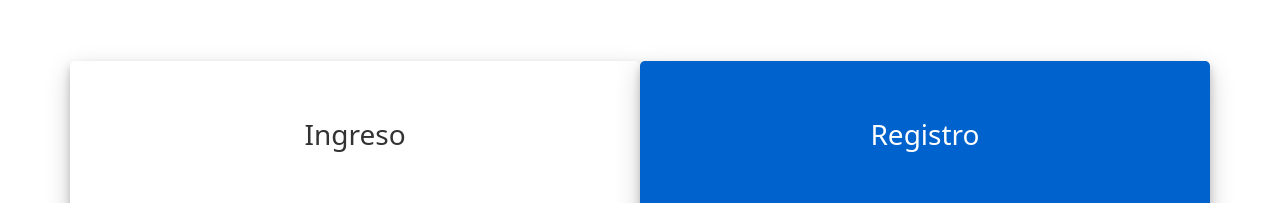
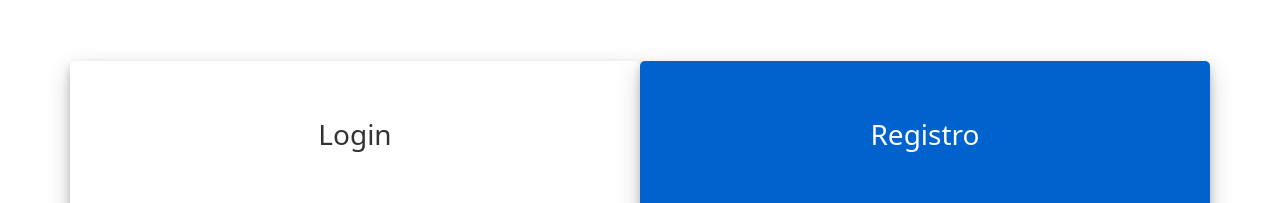
Before and after one commit to angyTabares/calendar-app, a React (Vite) app: page /auth in a window 1280 px wide. Shown: the part 131-334 px from the top of the page. Built offline with nearby package versions, Linux system fonts and the light colour scheme.

Commit message:
second commit

```diff
--- a/src/auth/pages/LoginPage.jsx
+++ b/src/auth/pages/LoginPage.jsx
@@ -46,7 +46,7 @@ export const LoginPage = () => {
         <div className="container login-container">
             <div className="row">
                 <div className="col-md-6 login-form-1">
-                    <h3>Ingreso</h3>
+                    <h3>Login</h3>
                     <form onSubmit={loginSubmit}>
                         <div className="form-group mb-2">
                             <input
```
